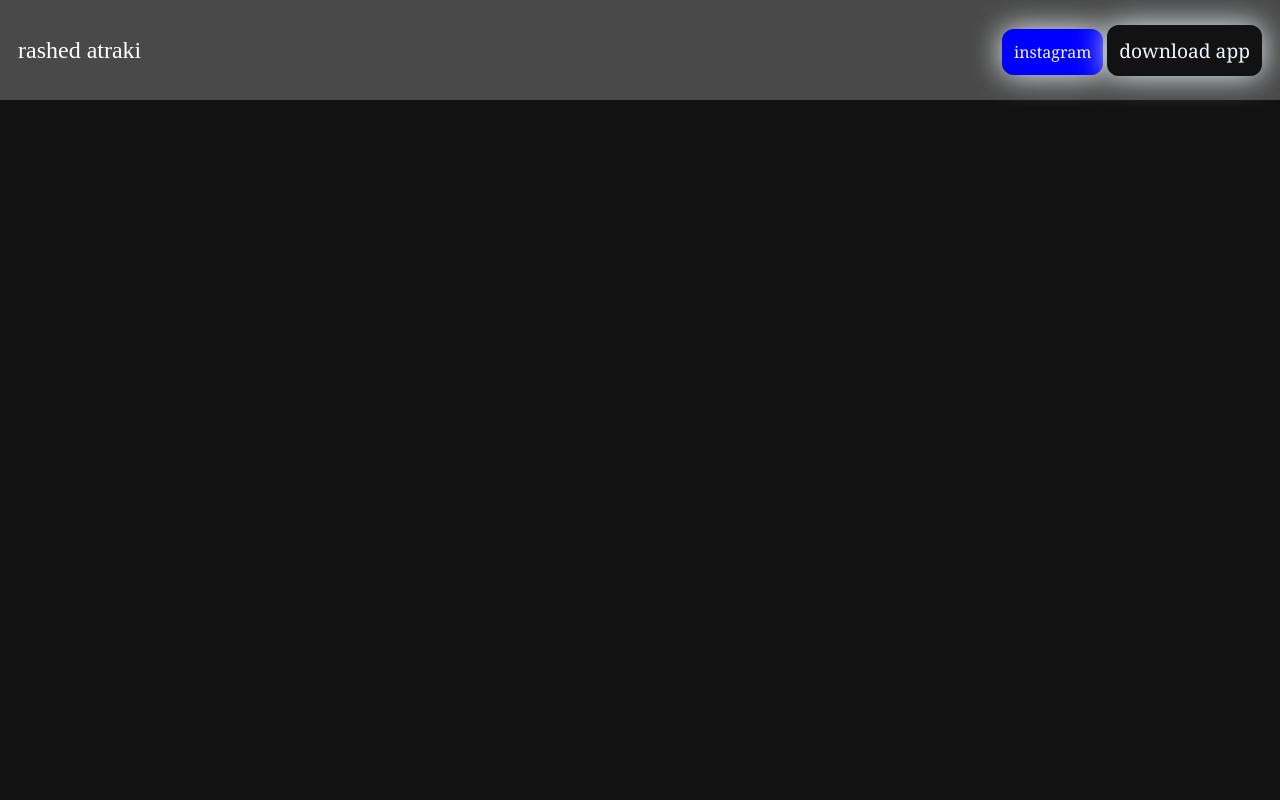
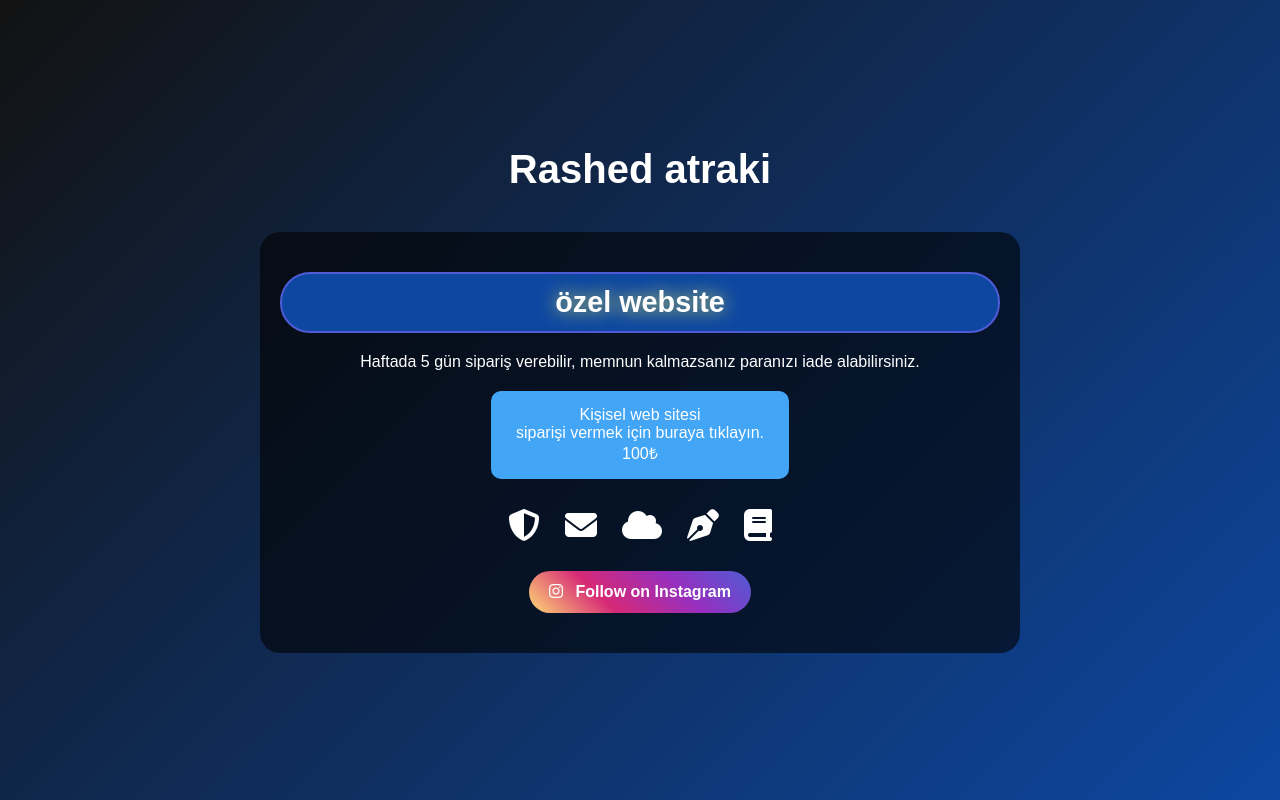
Before and after one commit to atraki2/rashedatraki, a plain HTML site: page index.html in a window 1280 px wide. Drawn offline with Linux system fonts and the light colour scheme.

Commit message:
Update index.html

```diff
--- a/index.html
+++ b/index.html
@@ -1,21 +1,174 @@
 <!DOCTYPE html>
 <html lang="en">
 <head>
-    <meta charset="UTF-8">
-    <meta name="viewport" content="width=device-width, initial-scale=1.0">
-    <title>Document</title>
-    <link rel="stylesheet" href="main.css">
+  <meta charset="UTF-8">
+  <meta name="viewport" content="width=device-width, initial-scale=1.0">
+  <title>Promo Website</title>
+  <link href="https://cdnjs.cloudflare.com/ajax/libs/font-awesome/6.5.0/css/all.min.css" rel="stylesheet">
+  <style>
+    * {
+      margin: 0;
+      padding: 0;
+      box-sizing: border-box;
+    }
+    body {
+      font-family: Arial, sans-serif;
+      background: linear-gradient(135deg, #121212, #0d47a1);
+      color: white;
+      text-align: center;
+      min-height: 100vh;
+      display: flex;
+      justify-content: center;
+      align-items: center;
+      overflow-x: hidden; /* 🚫 disable sideways scrolling */
+    }
+    .container {
+      max-width: 800px;
+      padding: 20px;
+      width: 100%;
+    }
+    h1 {
+      font-size: 2.5rem;
+      margin-bottom: 40px;
+      animation: fadeInDown 1s ease-in-out;
+    }
+    .card {
+      background: rgba(0,0,0,0.6);
+      border-radius: 20px;
+      padding: 40px 20px;
+      width: 100%;
+      animation: fadeInUp 1.2s ease-in-out;
+    }
+    .logo {
+      font-size: 1.8rem;
+      font-weight: bold;
+      margin-bottom: 20px;
+      animation: glow 2s infinite alternate;
+      background-color: #0d47a1;
+      border-radius: 30px;
+      padding: 12px;
+      border: 2px solid #4f5bd5;
+    }
+    .apps {
+      display: flex;
+      justify-content: center;
+      gap: 30px;
+      flex-wrap: wrap;
+      margin-bottom: 20px;
+    }
+    .apps div {
+      text-align: center;
+      transition: transform 0.3s ease;
+    }
+    .apps div:hover {
+      transform: scale(1.2);
+    }
+    .apps i {
+      font-size: 3rem;
+      margin-bottom: 8px;
+      color: #42a5f5;
+      transition: color 0.3s ease;
+    }
+    .apps div:hover i {
+      color: #ffeb3b;
+    }
+    .button {
+      background: #42a5f5;
+      color: white;
+      padding: 15px 25px;
+      border: none;
+      border-radius: 10px;
+      font-size: 1rem;
+      cursor: pointer;
+      margin-top: 20px;
+      display: inline-block;
+      text-decoration: none;
+      transition: transform 0.3s ease, background 0.3s ease;
+    }
+    .button:hover {
+      background: #1e88e5;
+      transform: scale(1.1);
+    }
+    .footer-icons {
+      margin-top: 30px;
+      display: flex;
+      justify-content: center;
+      gap: 25px;
+      flex-wrap: wrap;
+    }
+    .footer-icons i {
+      font-size: 2rem;
+      transition: transform 0.3s ease, color 0.3s ease;
+      cursor: pointer;
+    }
+    .footer-icons i:hover {
+      color: #ffeb3b;
+      transform: rotate(15deg) scale(1.3);
+    }
+    /* Instagram button */
+    .instagram-btn {
+      background: linear-gradient(45deg, #feda75, #d62976, #962fbf, #4f5bd5);
+      color: white;
+      padding: 12px 20px;
+      border-radius: 30px;
+      text-decoration: none;
+      font-weight: bold;
+      margin-top: 30px;
+      display: inline-block;
+      transition: transform 0.3s ease, box-shadow 0.3s ease;
+    }
+    .instagram-btn i {
+      margin-right: 8px;
+    }
+    .instagram-btn:hover {
+      transform: scale(1.1);
+      box-shadow: 0 5px 20px rgba(0,0,0,0.4);
+    }
+    /* Animations */
+    @keyframes fadeInUp {
+      from { opacity: 0; transform: translateY(30px); }
+      to { opacity: 1; transform: translateY(0); }
+    }
+    @keyframes fadeInDown {
+      from { opacity: 0; transform: translateY(-30px); }
+      to { opacity: 1; transform: translateY(0); }
+    }
+    @keyframes glow {
+      from { text-shadow: 0 0 10px #42a5f5; }
+      to { text-shadow: 0 0 20px #ffeb3b; }
+    }
+    /* Responsive */
+    @media (max-width: 600px) {
+      h1 {
+        font-size: 1.8rem;
+      }
+      .apps i {
+        font-size: 2.5rem;
+      }
+      .footer-icons i {
+        font-size: 1.5rem;
+      }
+    }
+  </style>
 </head>
 <body>
-    <header>
-       <p>rashed atraki</p>
-        <div class="container">
-            <a href="https://instagram.com/rashed.atraki">instagram</a>
-            <a href="main.html","main.css" id="down">download app</a>
-        </div>
-
-
-
-    </header>
+  <div class="container">
+    <h1>Rashed atraki</h1>
+    <div class="card">
+      <div class="logo">özel website</div>
+      <p>Haftada 5 gün sipariş verebilir, memnun kalmazsanız paranızı iade alabilirsiniz.</p>
+      <a href="#" class="button">Kişisel web sitesi <br>siparişi vermek için buraya tıklayın.<BR>100₺</a>
+      <div class="footer-icons">
+        <i class="fa-solid fa-shield-halved"></i>
+        <i class="fa-solid fa-envelope"></i>
+        <i class="fa-solid fa-cloud"></i>
+        <i class="fa-solid fa-pen-nib"></i>
+        <i class="fa-solid fa-book"></i>
+      </div>
+      <a href="https://instagram.com/rashed.atraki" target="_blank" class="instagram-btn">
+        <i class="fab fa-instagram"></i> Follow on Instagram
+      </a>
+    </div>
+  </div>
 </body>
 </html>
```
